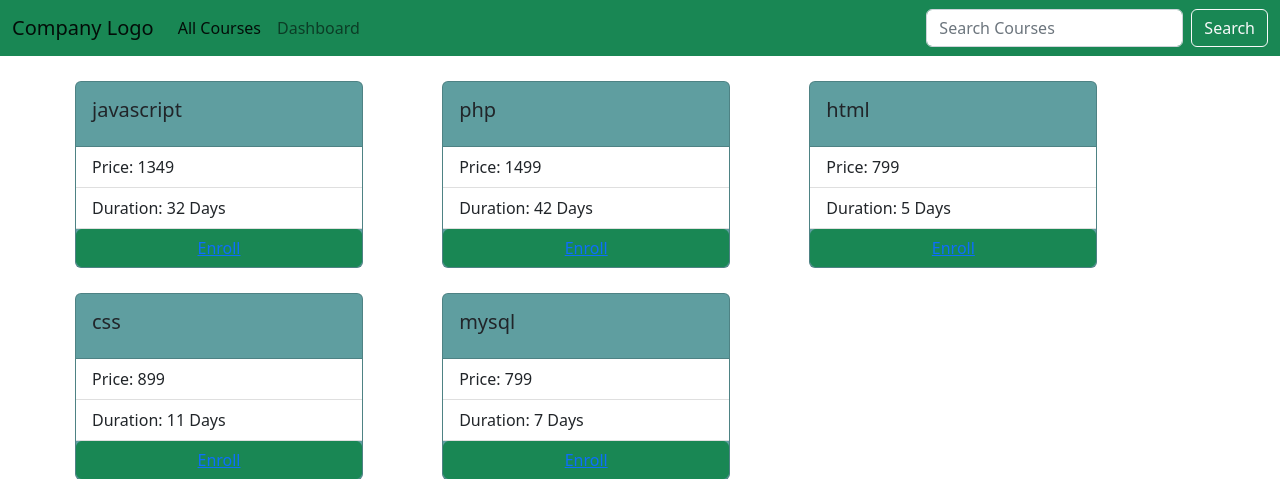
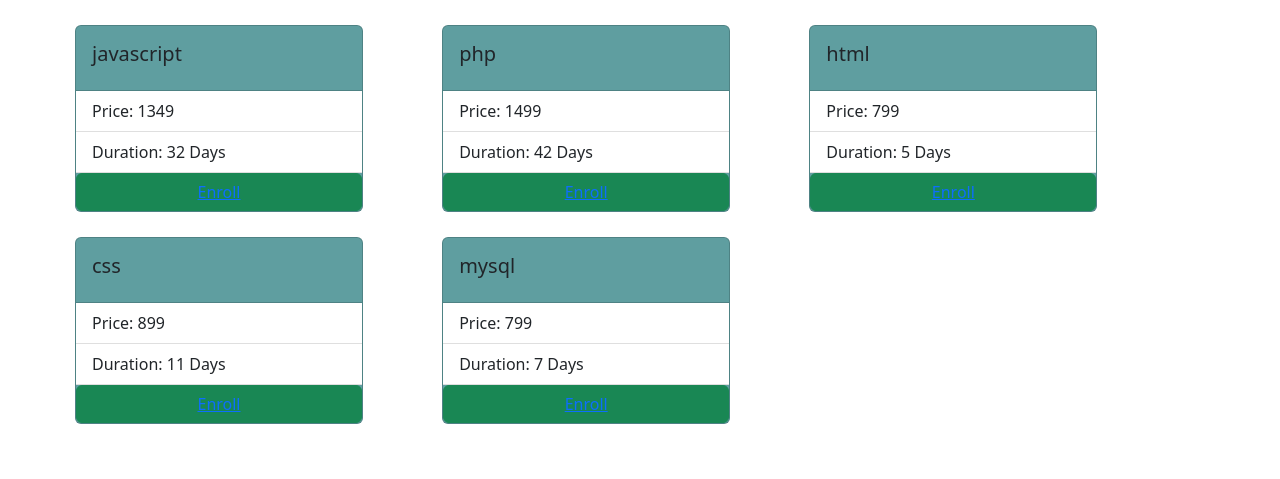
Before and after one commit to AryeshSaha/MinorProject2022, a PHP site: page /Components/pages/courses.php in a window 1280 px wide. Shown: the top 479 px of the page. Run offline with PHP 8.4, Linux system fonts and the light colour scheme; data comes from the database, SQL or seed files in the repository.

Commit message:
Bug fixed v1.1

```diff
--- a/Components/pages/checkout.php
+++ b/Components/pages/checkout.php
@@ -2,7 +2,7 @@
 <?php
 session_start();
 include('../../util/dbcon.php');
-$id = $_SESSION['course_id'];
+$id =  $_GET["id"];
 $query  = mysqli_query($con, "SELECT * FROM courses WHERE crid='$id'");
 $row   = mysqli_fetch_array($query);
 $_SESSION['course_name'] = $row['crnaam'];
--- a/Components/pages/courses.php
+++ b/Components/pages/courses.php
@@ -12,32 +12,6 @@
 </head>
 
 <body>
-
-    <nav class="navbar navbar-expand-lg bg-success">
-        <div class="container-fluid">
-            <a class="navbar-brand" href="#">Company Logo</a>
-            <button class="navbar-toggler" type="button" data-bs-toggle="collapse" data-bs-target="#navbarSupportedContent" aria-controls="navbarSupportedContent" aria-expanded="false" aria-label="Toggle navigation">
-                <span class="navbar-toggler-icon"></span>
-            </button>
-            <div class="collapse navbar-collapse" id="navbarSupportedContent">
-                <ul class="navbar-nav me-auto mb-2 mb-lg-0">
-                    <li class="nav-item">
-                        <a class="nav-link active" aria-current="page" href="#">All Courses</a>
-                    </li>
-                    <li class="nav-item">
-                        <a class="nav-link" href="#">Dashboard</a>
-                    </li>
-
-                </ul>
-                <form class="d-flex" role="search">
-                    <input class="form-control me-2" type="search" placeholder="Search Courses" aria-label="Search">
-                    <button class="btn btn-outline-light" type="submit">Search</button>
-                </form>
-            </div>
-        </div>
-    </nav>
-
-
     <?php
     session_start();
     include('../../util/dbcon.php');
@@ -46,6 +20,7 @@
 
     // $num_row = mysqli_num_rows($query);
     while ($row   = mysqli_fetch_array($query)) {
+        $id = $row['crid'];
     ?>
         <div class="card" style="width: 18rem">
             <div class="card-body">
@@ -55,10 +30,10 @@
                 <li class="list-group-item"> Price: <?php echo $row['amt']; ?></li>
                 <li class="list-group-item">Duration: <?php
                                                         echo calcCourseDuration($row['dur']); ?> Days</li>
-                <?php
-                $_SESSION['course_id'] = $row['crid'];
-                ?>
-                <button type="button" class="btn btn-success"><a href="./checkout.php">Enroll</a></button>
+
+
+
+                <button type="button" class="btn btn-success"><a <?php echo 'href=" ./checkout.php?id=' . $id . '"';  ?>>Enroll</a></button>
             </ul>
         </div>
     <?php
```
